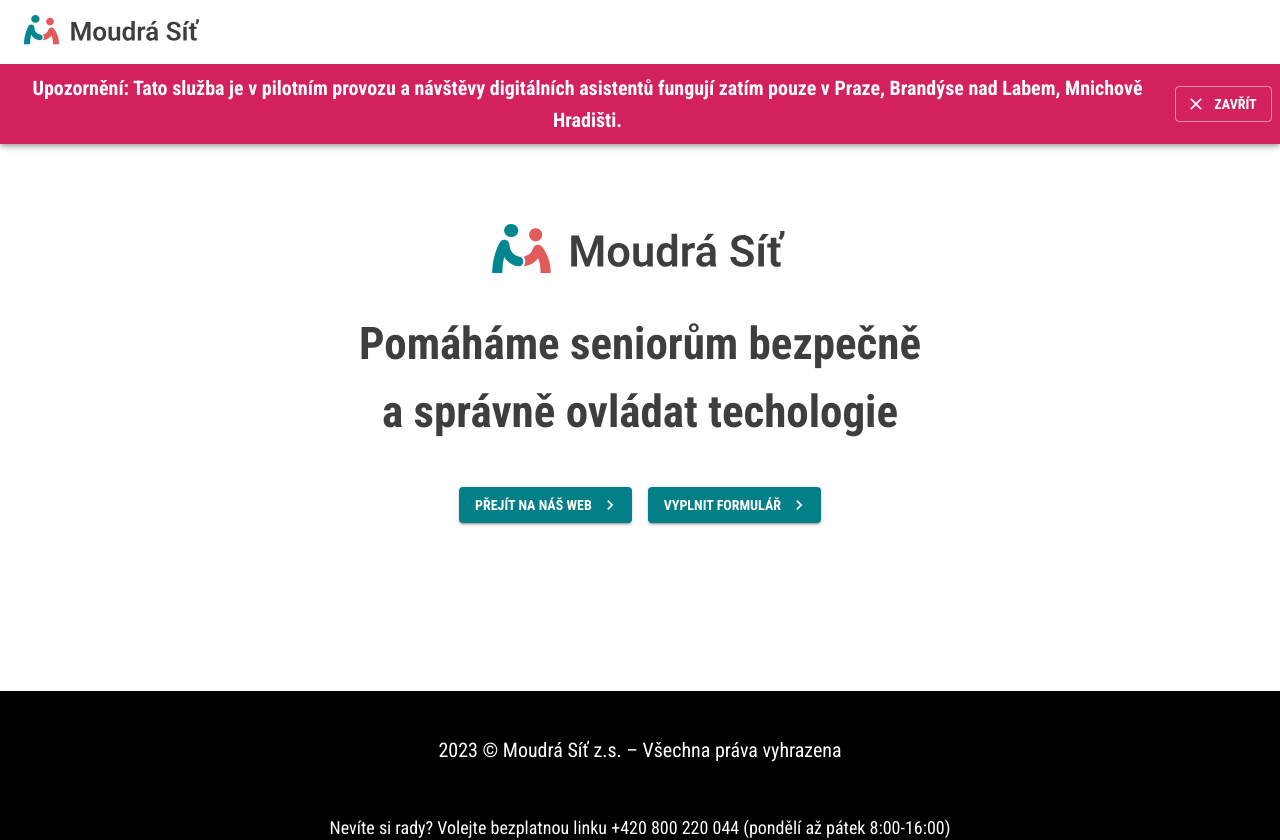
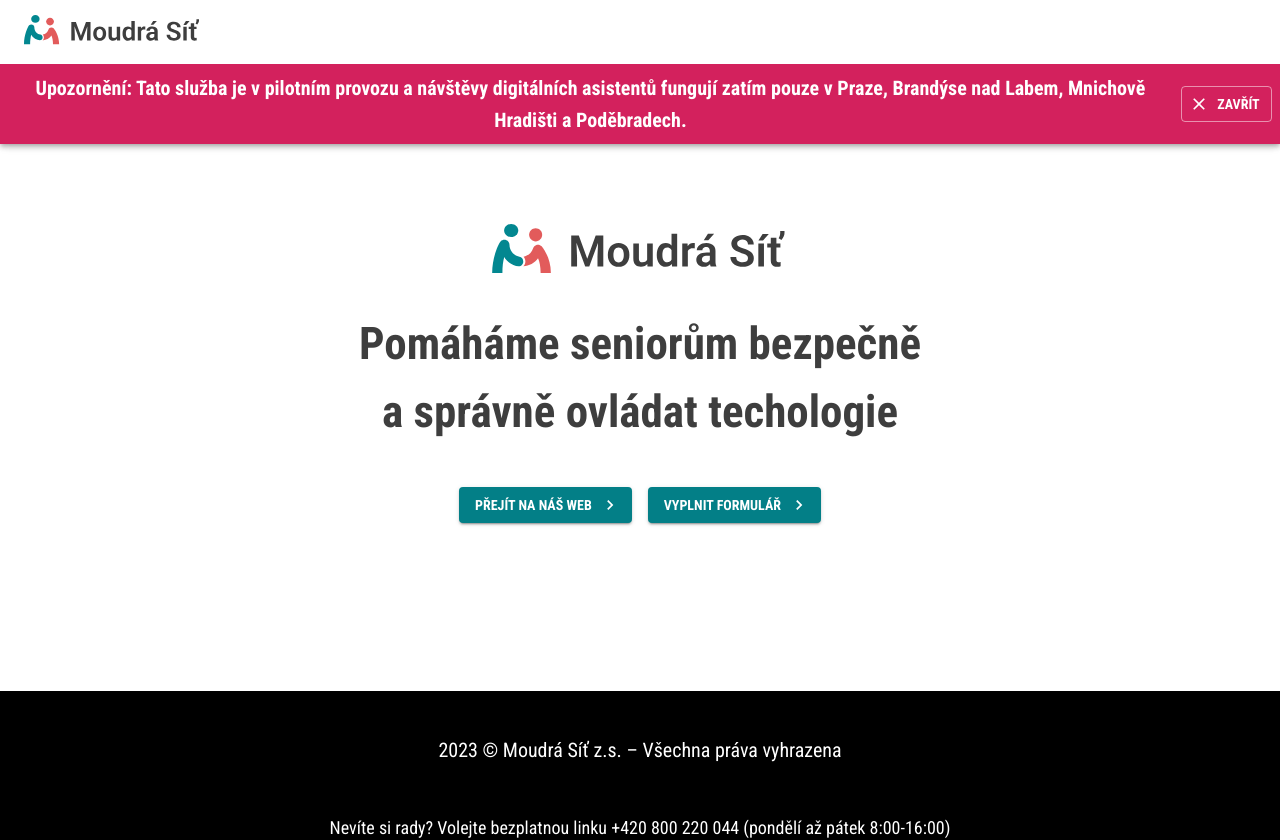
Before and after one commit to MoudraSit/moudra-sit, a Next.js app: page / in a window 1280 px wide. Built offline with nearby package versions, Linux system fonts and the light colour scheme; no server answers; what react-google-recaptcha-v3 would draw is missing.

Commit message:
Information line modified

```diff
--- a/components/layout/information-line.tsx
+++ b/components/layout/information-line.tsx
@@ -1,6 +1,6 @@
+import CloseIcon from "@mui/icons-material/Close";
 import { Box, Button, Typography } from "@mui/material";
 import React from "react";
-import CloseIcon from "@mui/icons-material/Close";
 
 function InfoLine() {
   const [hideInfo, setHideInfo] = React.useState("flex");
@@ -28,9 +28,8 @@ function InfoLine() {
       }}
     >
       <Typography variant="h6" align="center" color="white">
-        Upozornění: Tato služba je v pilotním provozu a návštěvy digitálních
-        asistentů fungují zatím pouze v Praze, Brandýse nad Labem, Mnichově
-        Hradišti.
+        Upozornění: Tato služba je v pilotním provozu a návštěvy digitálních asistentů fungují zatím pouze v Praze,
+        Brandýse nad Labem, Mnichově Hradišti a Poděbradech.
       </Typography>
       <Button
         sx={{
```
